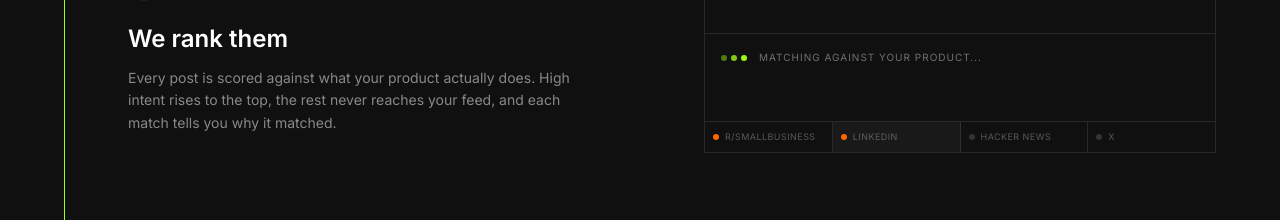
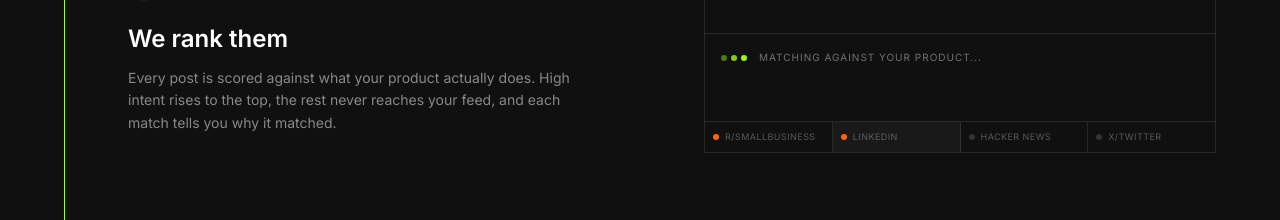
Before and after one commit to zuraHQ/comment-saas, a Next.js app: page / in a window 1280 px wide. Shown: the part 2020-2240 px from the top of the page. Built offline with nearby package versions, Linux system fonts and the light colour scheme; no server answers.

Commit message:
Call it X/Twitter on the landing
Co-Authored-By: Claude Opus 5 (1M context) <noreply@anthropic.com>

```diff
--- a/components/watermelon/templates/landing-01/landing/rank-versions.tsx
+++ b/components/watermelon/templates/landing-01/landing/rank-versions.tsx
@@ -46,7 +46,7 @@ const POSTS = [
   },
   {
     author: "@buildwithsam",
-    where: "X",
+    where: "X/Twitter",
     time: "38m",
     text: "just launched v2 today, thanks to everyone who tested it",
     Icon: FaXTwitter,
--- a/components/watermelon/templates/landing-01/landing/stats.tsx
+++ b/components/watermelon/templates/landing-01/landing/stats.tsx
@@ -118,7 +118,7 @@ const JUDGED = [
   {
     author: '@buildwithsam',
     score: 12,
-    where: 'X',
+    where: 'X/Twitter',
     time: '38m',
     text: 'just launched v2 today, thanks to everyone who tested it',
     Icon: FaXTwitter,
@@ -388,7 +388,7 @@ const CLICK_SOURCES = [
   { label: 'Reddit', Icon: FaRedditAlien, color: '#FF4500', clicks: 84 },
   { label: 'Hacker News', Icon: FaHackerNews, color: '#FF6600', clicks: 51 },
   { label: 'LinkedIn', Icon: FaLinkedinIn, color: '#0A66C2', clicks: 33 },
-  { label: 'X', Icon: FaXTwitter, color: '#ffffff', clicks: 18 },
+  { label: 'X/Twitter', Icon: FaXTwitter, color: '#ffffff', clicks: 18 },
 ];
 
 // Bars grow once, the total counts up with them.
@@ -464,7 +464,7 @@ function ResultVisual() {
 
 const PLATFORM_MARKS = [
   { label: 'Reddit', Icon: FaRedditAlien, bg: '#FF4500', fg: '#ffffff' },
-  { label: 'X', Icon: FaXTwitter, bg: '#ffffff', fg: '#000000' },
+  { label: 'X/Twitter', Icon: FaXTwitter, bg: '#ffffff', fg: '#000000' },
   { label: 'Hacker News', Icon: FaHackerNews, bg: '#FF6600', fg: '#ffffff' },
   { label: 'LinkedIn', Icon: FaLinkedinIn, bg: '#0A66C2', fg: '#ffffff' },
   { label: 'Instagram', Icon: FaInstagram, bg: '#E4405F', fg: '#ffffff' },
```
